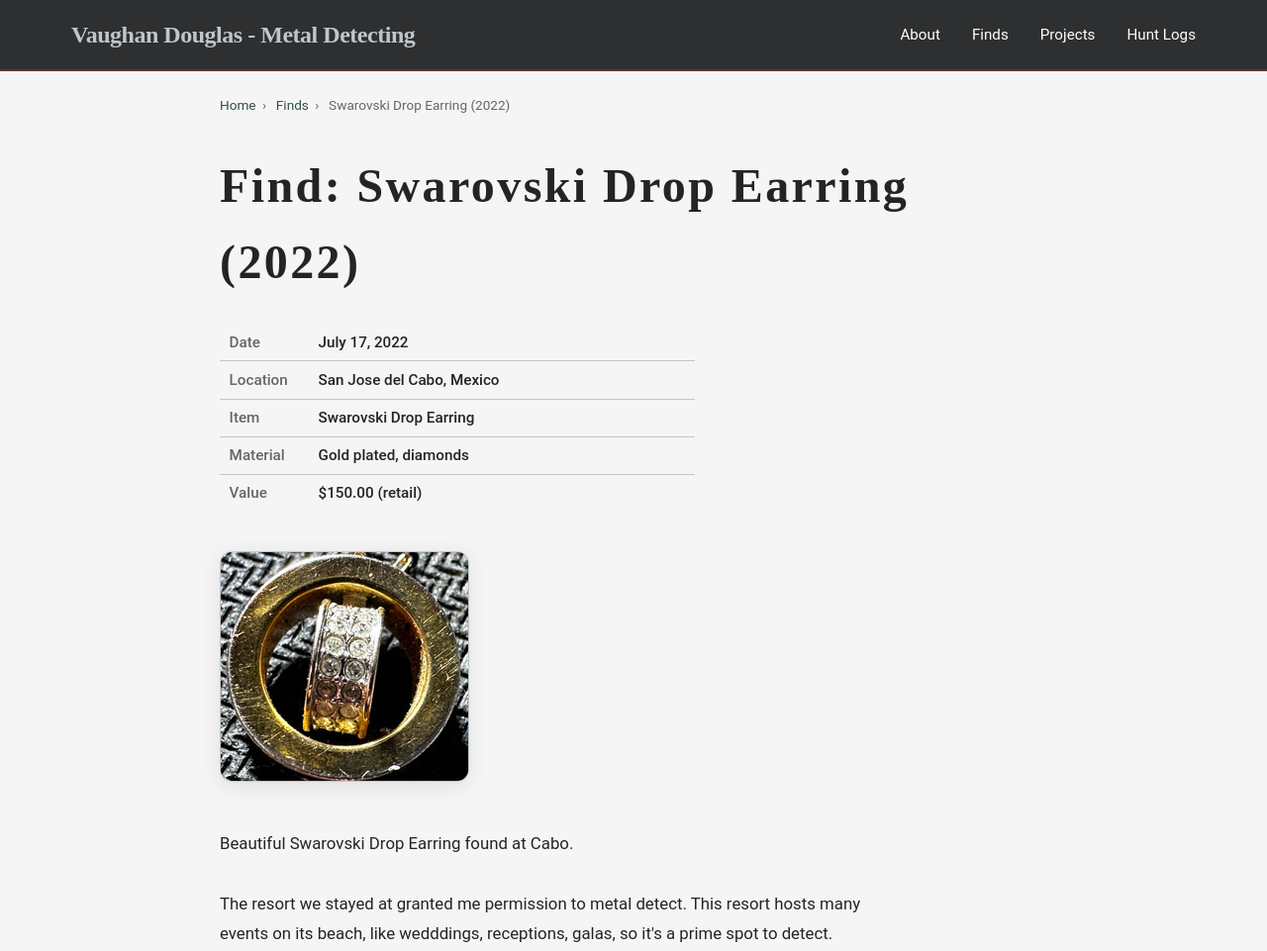
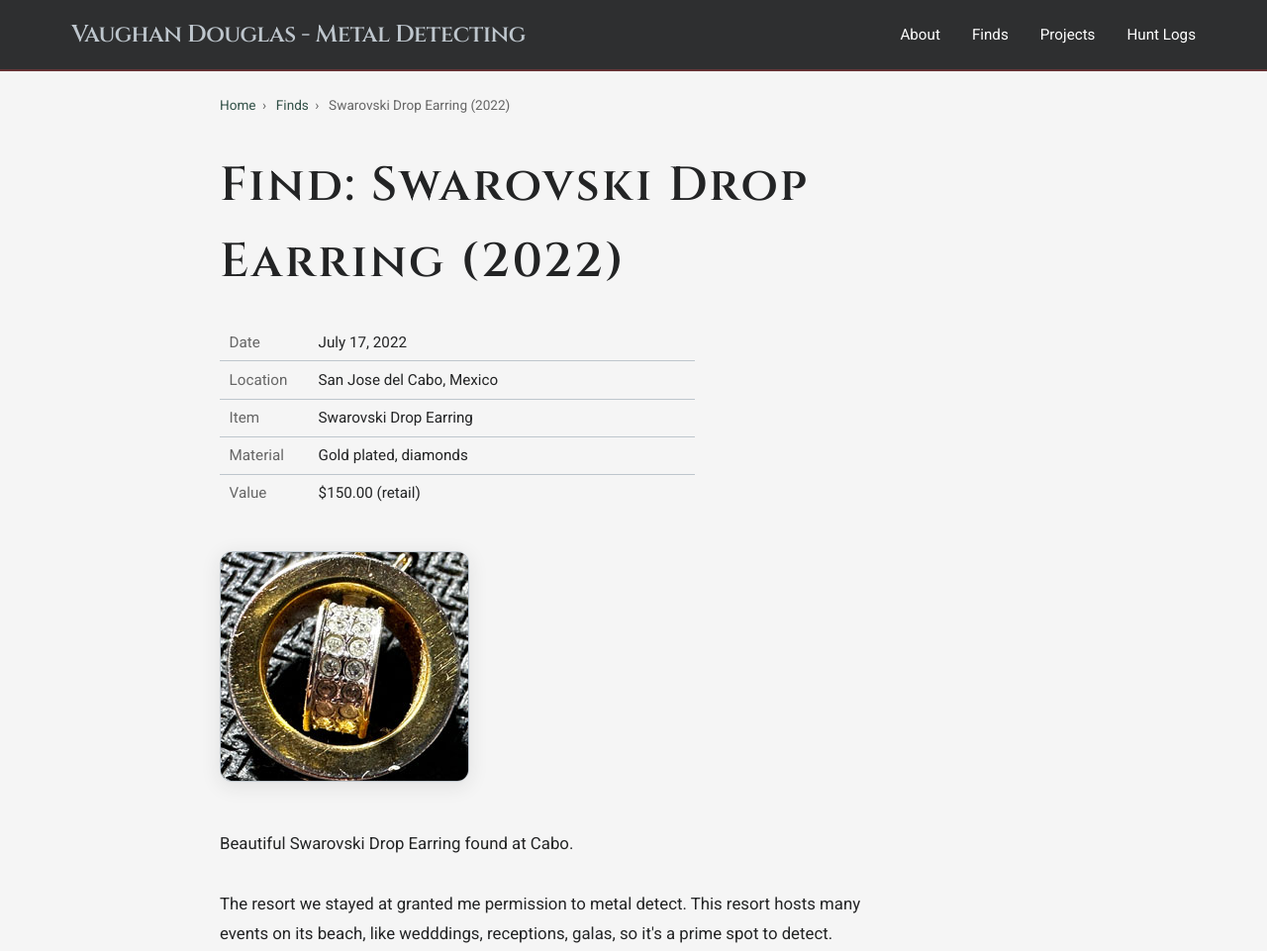
Before and after one commit to vaughandouglas-voice/metal-detecting, a plain HTML site: page finds/finds_Swarovski_earring_2022.html in a window 1280 px wide. Shown: the top 961 px of the page at 99% size. Drawn offline with Linux system fonts and the light colour scheme.

Commit message:
Corrected version with google fonts href.

```diff
--- a/finds/finds_Swarovski_earring_2022.html
+++ b/finds/finds_Swarovski_earring_2022.html
@@ -9,6 +9,7 @@
     <link rel="stylesheet" href="../styles.css">
     <link rel="preconnect" href="https://fonts.googleapis.com">
     <link rel="preconnect" href="https://fonts.gstatic.com" crossorigin>
+    <link href="https://fonts.googleapis.com/css2?family=Roboto:wght@300;400;700&family=Cinzel:wght@600&display=swap" rel="stylesheet">
 
     <!-- Page-specific styles only (lightbox, meta-table, find image, etc.) -->
     <style>
```
Also changed, not shown: finds/finds_coinsspill_2019.html (+1 -0 lines).
